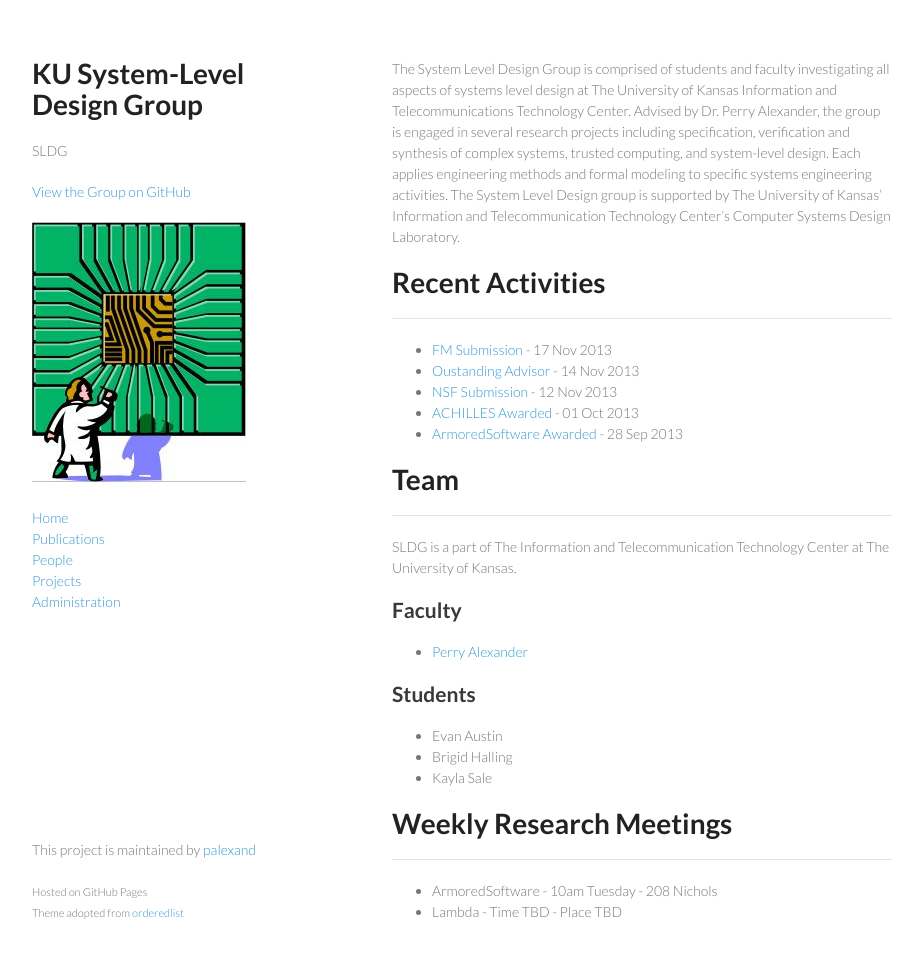
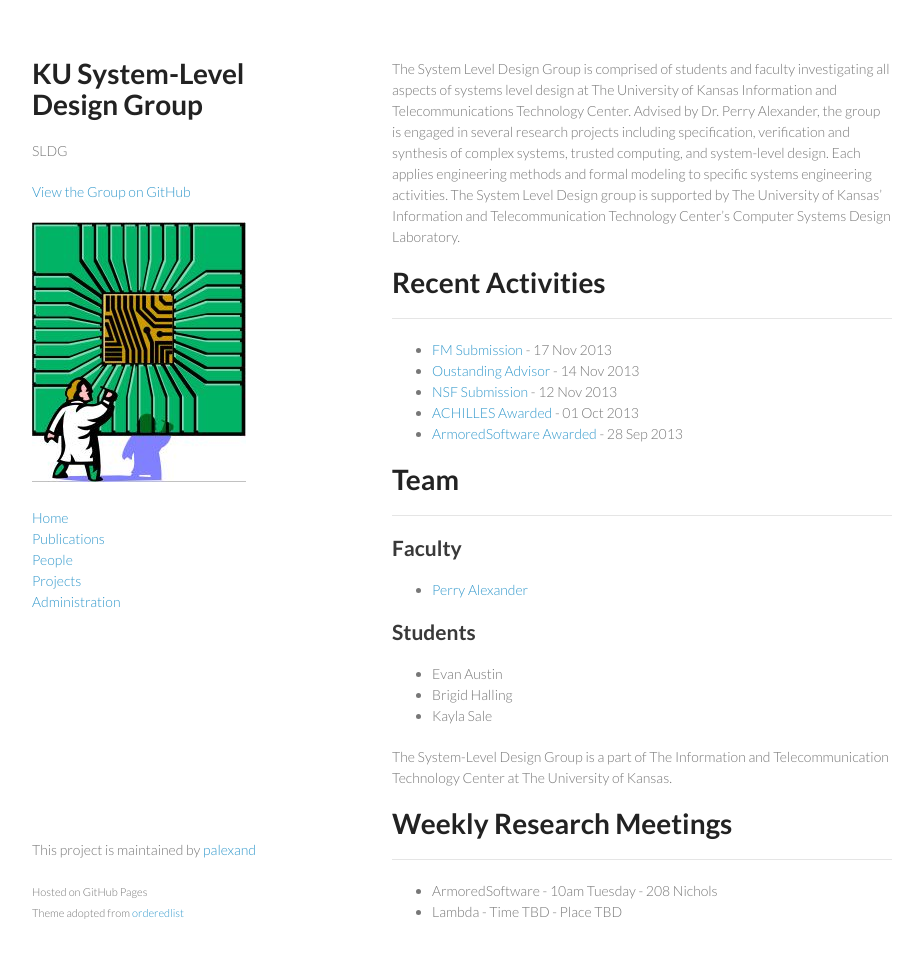
Before and after one commit to ku-sldg/ku-sldg.github.io, a Jekyll site: the page built from index.md, in a window 1280 px wide and 992 px high. Shown: the top 958 px of the window, without its empty margins (178-1101 px from the left). Built offline with Jekyll 4.4.1, drawn with Linux system fonts in a browser that asks for light colours; part of the change alters nothing that is shown.

Commit message:
more blog stuff

```diff
--- a/index.md
+++ b/index.md
@@ -34,9 +34,6 @@ Center's Computer Systems Design Laboratory.
 
 -----
 
-SLDG is a part of The Information and Telecommunication
-Technology Center at The University of Kansas.
-
 ## Faculty
 
 <ul>
@@ -67,6 +64,9 @@ Technology Center at The University of Kansas.
 {% endfor %}
 </ul>
 
+The System-Level Design Group is a part of The Information and
+Telecommunication Technology Center at The University of Kansas.
+
 # Weekly Research Meetings
 
 -----
```
